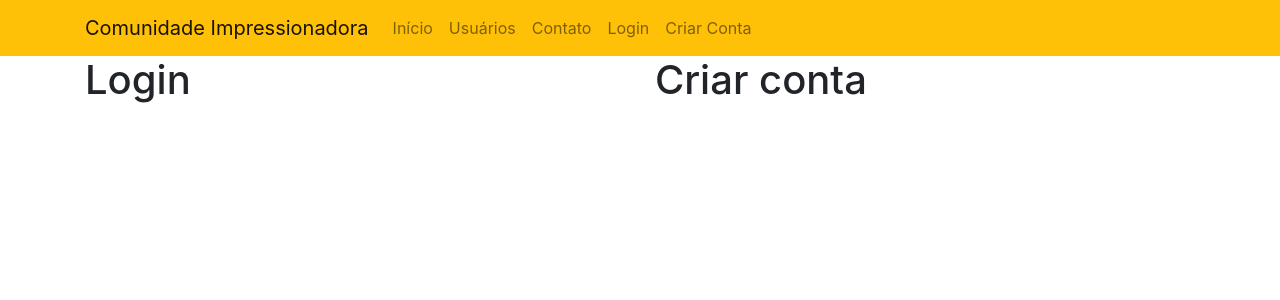
After one commit to sivaldo-almeida1973/SiteComunidadePythonFlask, a Flask app: page /login in a window 1280 px wide. The commit adds this page. Shown: the top 300 px of the page. Run offline with Flask 3, Linux system fonts and the light colour scheme; some libraries are stand-ins or nearby versions.

Commit message:
Criando Página de Login e Criar Conta

```diff
--- a/main.py
+++ b/main.py
@@ -17,5 +17,10 @@ def contato():
 def usuarios():                         #o primeiro paramentro( lista_usuarios) vai para a pagina html
     return render_template('usuarios.html', lista_usuarios=lista_usuarios)#o segundo é a variavel da lista
 
+@app.route('/login')
+def login():
+    return render_template('login.html')
+
+
 if __name__ == "__main__":
     app.run(debug=True)
--- /dev/null
+++ b/templates/login.html
@@ -0,0 +1,19 @@
+{% extends 'base.html' %}
+
+
+{% block body %}
+
+    <div class="container" >
+
+        <div class="row">
+            <div class="col">
+                 <h1>Login</h1>
+            </div>
+            <div class="col">
+                  <h1>Criar conta</h1>
+            </div>
+        </div>
+
+    </div>
+
+{% endblock %}
--- a/templates/navbar.html
+++ b/templates/navbar.html
@@ -15,10 +15,10 @@
       </ul>
       <ul class="d-flex navbar-nav mr-0">
         <li class="nav-item">
-          <a class="nav-link" href="#">Login</a>
+          <a class="nav-link" href="{{ url_for('login') }}">Login</a>
         </li>
         <li class="nav-item">
-          <a class="nav-link" href="#">Criar Conta</a>
+          <a class="nav-link" href="{{ url_for('login') }}">Criar Conta</a>
         </li>
       </ul>
     </div>
```
